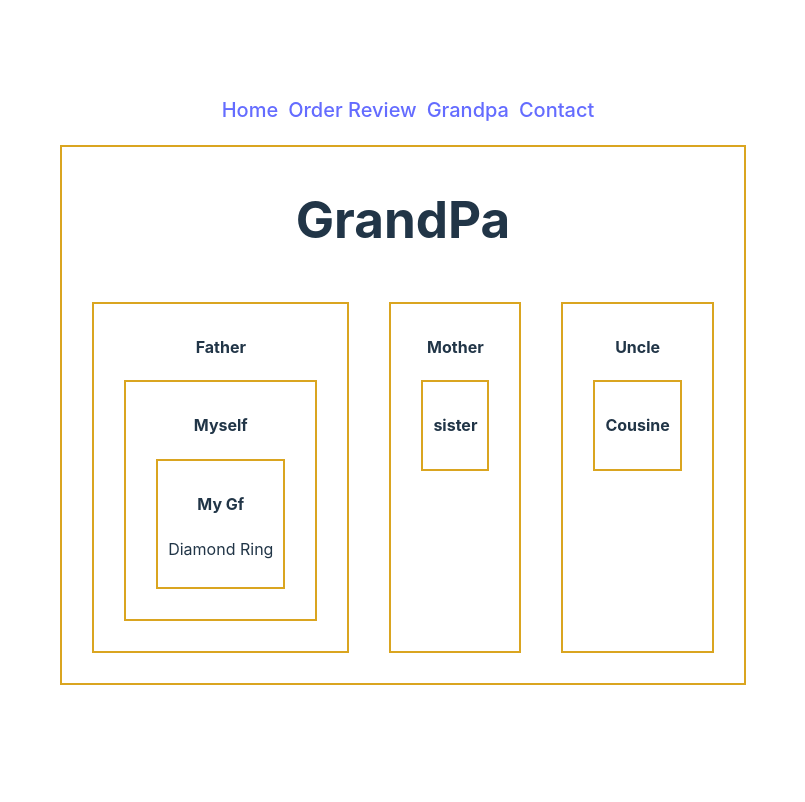
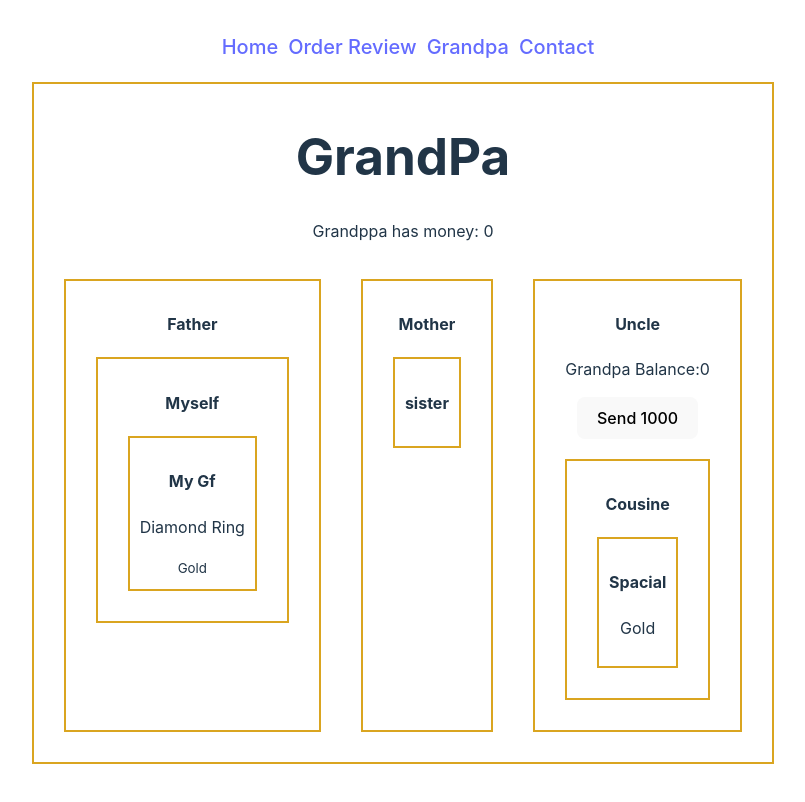
Before and after one commit to annysen/banglar-tShirt, a React (Vite) app: page /grandpa in a window 1280 px wide. Shown: the top 802 px of the page, without its empty margins (237-1042 px from the left). Built offline with nearby package versions, Linux system fonts and the light colour scheme.

Commit message:
here i have use to pass data uncle to grand pa and grand pa to gf using context api

```diff
--- a/src/Components/Cusine/Cusine.jsx
+++ b/src/Components/Cusine/Cusine.jsx
@@ -1,9 +1,11 @@
 import React from "react";
+import Spacial from "../GrandPa/Spacial/Spacial";
 
 const Cusine = () => {
   return (
     <div>
       <h4>Cousine</h4>
+      <Spacial></Spacial>
     </div>
   );
 };
--- a/src/Components/Gf/Gf.jsx
+++ b/src/Components/Gf/Gf.jsx
@@ -1,10 +1,13 @@
-import React from "react";
+import React, { useContext } from "react";
+import { RingContext } from "../GrandPa/GrandPa";
 
 const Gf = ({ ring }) => {
+  const angti = useContext(RingContext);
   return (
     <div>
       <h4>My Gf</h4>
       <p>{ring}</p>
+      <small>{angti}</small>
     </div>
   );
 };
--- a/src/Components/GrandPa/GrandPa.jsx
+++ b/src/Components/GrandPa/GrandPa.jsx
@@ -3,17 +3,27 @@ import Mother from "../Mother/Mother";
 import Uncle from "../Uncle/Uncle";
 
 import "./Grandpa.css";
+import { createContext, useState } from "react";
+
+export const RingContext = createContext("Golden Ring");
+export const MoneyContext = createContext(0);
 
 const GrandPa = () => {
   const ring = "Diamond Ring";
+  const [money, setMoney] = useState(0);
   return (
     <div className="grandpa">
       <h1>GrandPa</h1>
-      <section className="flex">
-        <Father ring={ring}></Father>
-        <Mother></Mother>
-        <Uncle></Uncle>
-      </section>
+      <p>Grandppa has money: {money}</p>
+      <MoneyContext.Provider value={[money, setMoney]}>
+        <RingContext.Provider value="Gold">
+          <section className="flex">
+            <Father ring={ring}></Father>
+            <Mother></Mother>
+            <Uncle></Uncle>
+          </section>
+        </RingContext.Provider>
+      </MoneyContext.Provider>
     </div>
   );
 };
--- /dev/null
+++ b/src/Components/GrandPa/Spacial/Spacial.jsx
@@ -0,0 +1,15 @@
+import React, { useContext } from "react";
+// import { useContext } from "react";
+import { RingContext } from "../GrandPa";
+
+const Spacial = () => {
+  const ring = useContext(RingContext);
+  return (
+    <div>
+      <h4>Spacial</h4>
+      <p>{ring}</p>
+    </div>
+  );
+};
+
+export default Spacial;
--- a/src/Components/Uncle/Uncle.jsx
+++ b/src/Components/Uncle/Uncle.jsx
@@ -1,10 +1,15 @@
-import React from "react";
+import React, { useContext } from "react";
 import Cusine from "../Cusine/Cusine";
+import { MoneyContext } from "../GrandPa/GrandPa";
 
 const Uncle = () => {
+  const [money, setMoney] = useContext(MoneyContext);
   return (
     <div>
       <h4>Uncle</h4>
+      <p>Grandpa Balance:{money} </p>
+      <button onClick={() => setMoney(money + 1000)}>Send 1000 </button>
+
       <section>
         <Cusine></Cusine>
       </section>
```
